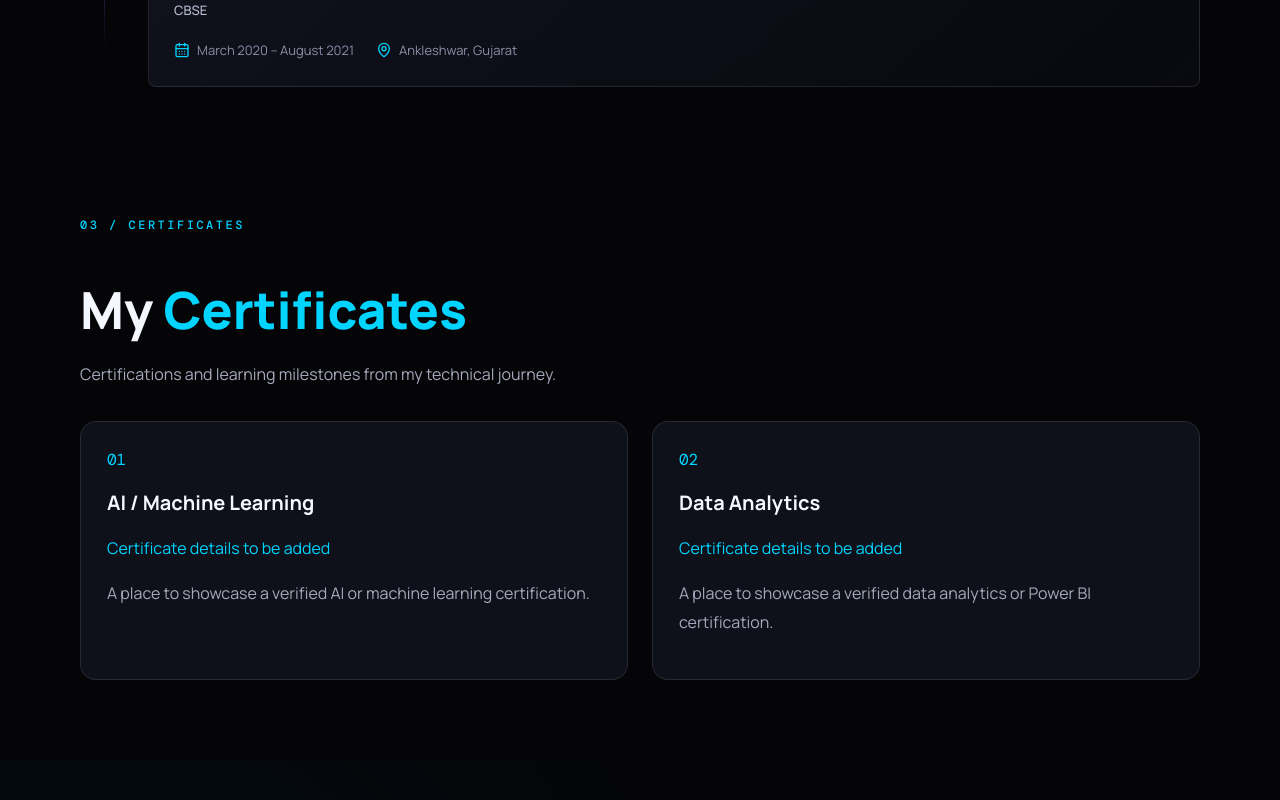
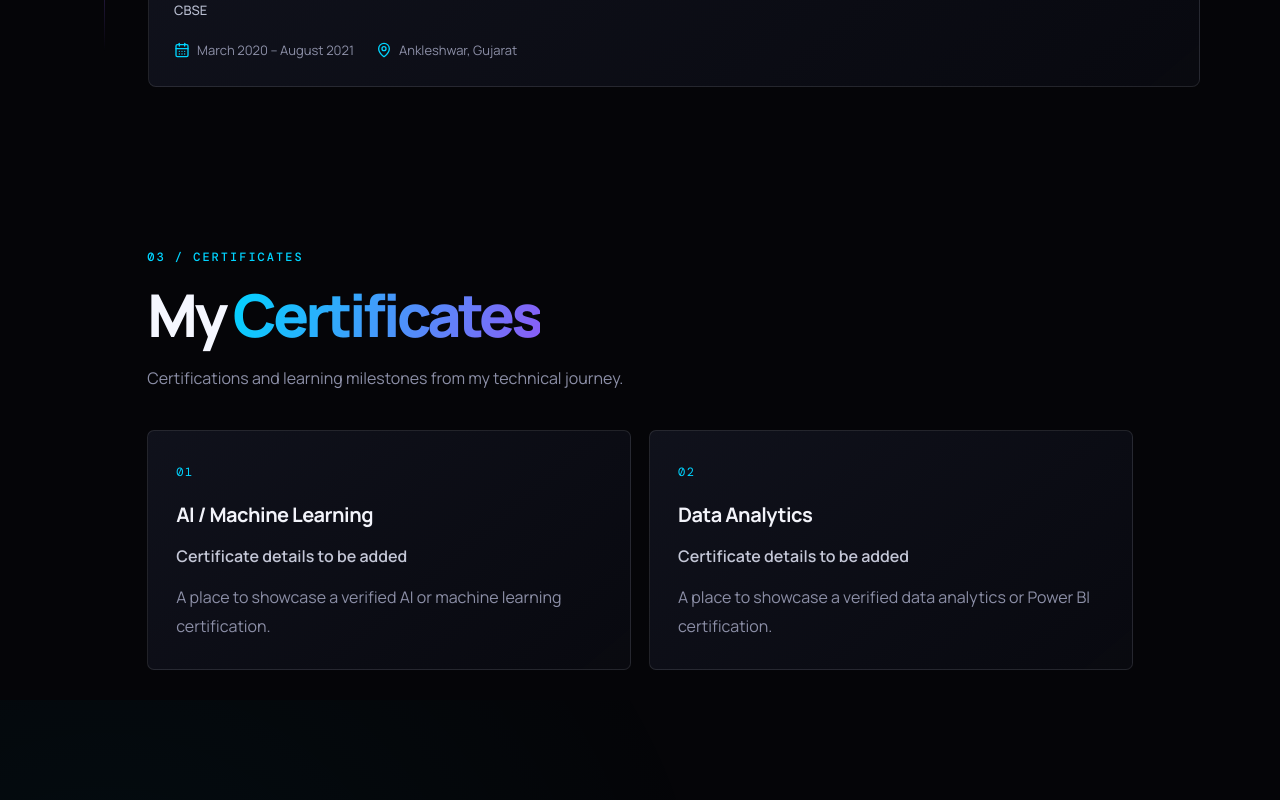
Before and after one commit to Shrihari-Kulkarni04/Shrihari-Portfolio, a React (Vite) app: page / in a window 1280 px wide. Shown: the part 2740-3540 px from the top of the page. Built offline with nearby package versions, Linux system fonts and the light colour scheme.

Commit message:
Improve certificates section typography and cards

```diff
--- a/src/styles.css
+++ b/src/styles.css
@@ -3246,3 +3246,142 @@ main,
 .education-result span {
   font-size: 11px;
 }
+/* ===== CERTIFICATES SECTION — TYPOGRAPHY & CARDS ===== */
+
+.certificates-section {
+  width: min(1120px, 88%);
+  margin-inline: auto;
+  padding-top: 112px;
+  padding-bottom: 30px;
+}
+
+/* Section label: 03 / CERTIFICATES */
+.certificates-section .section-eyebrow {
+  display: inline-block;
+  margin-bottom: 14px;
+  color: var(--cyan);
+  font-family: var(--mono);
+  font-size: 12px;
+  font-weight: 500;
+  letter-spacing: 2px;
+}
+
+/* Main heading */
+.certificates-section .certificates-title {
+  margin: 0;
+  font-size: clamp(35px, 5vw, 59px);
+  font-weight: 800;
+  line-height: 1.12;
+  letter-spacing: -0.06em;
+}
+
+.certificates-section .certificates-title span {
+  color: transparent;
+  background: linear-gradient(110deg, var(--cyan), var(--violet));
+  background-clip: text;
+  -webkit-background-clip: text;
+}
+
+/* Introductory description */
+.certificates-section .certificates-intro {
+  max-width: 520px;
+  margin-top: 15px;
+  margin-bottom: 38px;
+  color: var(--muted);
+  font-size: 14px;
+  line-height: 1.9;
+}
+
+/* Certificate card grid */
+.certificates-section .certificates-grid {
+  display: grid;
+  grid-template-columns: repeat(2, minmax(0, 1fr));
+  gap: 18px;
+}
+
+/* Individual card */
+.certificates-section .certificate-card {
+  position: relative;
+  overflow: hidden;
+  padding: 28px;
+  border: 1px solid var(--border);
+  border-radius: 7px;
+  background: linear-gradient(
+    140deg,
+    rgba(19, 21, 32, 0.83),
+    rgba(10, 11, 18, 0.8)
+  );
+  transition: border-color 0.25s ease, transform 0.25s ease;
+}
+
+.certificates-section .certificate-card:hover {
+  border-color: rgba(0, 212, 255, 0.4);
+  transform: translateY(-4px);
+}
+
+/* Card number */
+.certificates-section .certificate-number {
+  display: inline-block;
+  margin-bottom: 20px;
+  color: var(--cyan);
+  font-family: var(--mono);
+  font-size: 12px;
+  letter-spacing: 1.5px;
+}
+
+/* Certificate title */
+.certificates-section .certificate-card h3 {
+  margin: 0 0 12px;
+  color: #f2f3fa;
+  font-size: 21px;
+  font-weight: 700;
+  line-height: 1.4;
+  letter-spacing: -0.5px;
+}
+
+/* Certificate issuer */
+.certificates-section .certificate-issuer {
+  margin: 0 0 12px;
+  color: #c4c7d7;
+  font-size: 13px;
+  font-weight: 600;
+  line-height: 1.7;
+}
+
+/* Certificate description */
+.certificates-section .certificate-card > p:last-child {
+  margin: 0;
+  color: var(--muted);
+  font-size: 13px;
+  line-height: 1.9;
+}
+
+/* Responsive layout */
+@media (max-width: 760px) {
+  .certificates-section {
+    padding-top: 80px;
+  }
+
+  .certificates-section .certificates-grid {
+    grid-template-columns: 1fr;
+    gap: 14px;
+  }
+
+  .certificates-section .certificate-card {
+    padding: 23px;
+  }
+
+  .certificates-section .certificates-title {
+    font-size: clamp(36px, 10vw, 52px);
+  }
+}
+
+@media (max-width: 420px) {
+  .certificates-section {
+    width: 89%;
+  }
+
+  .certificates-section .certificate-card h3 {
+    font-size: 19px;
+  }
+}
```
